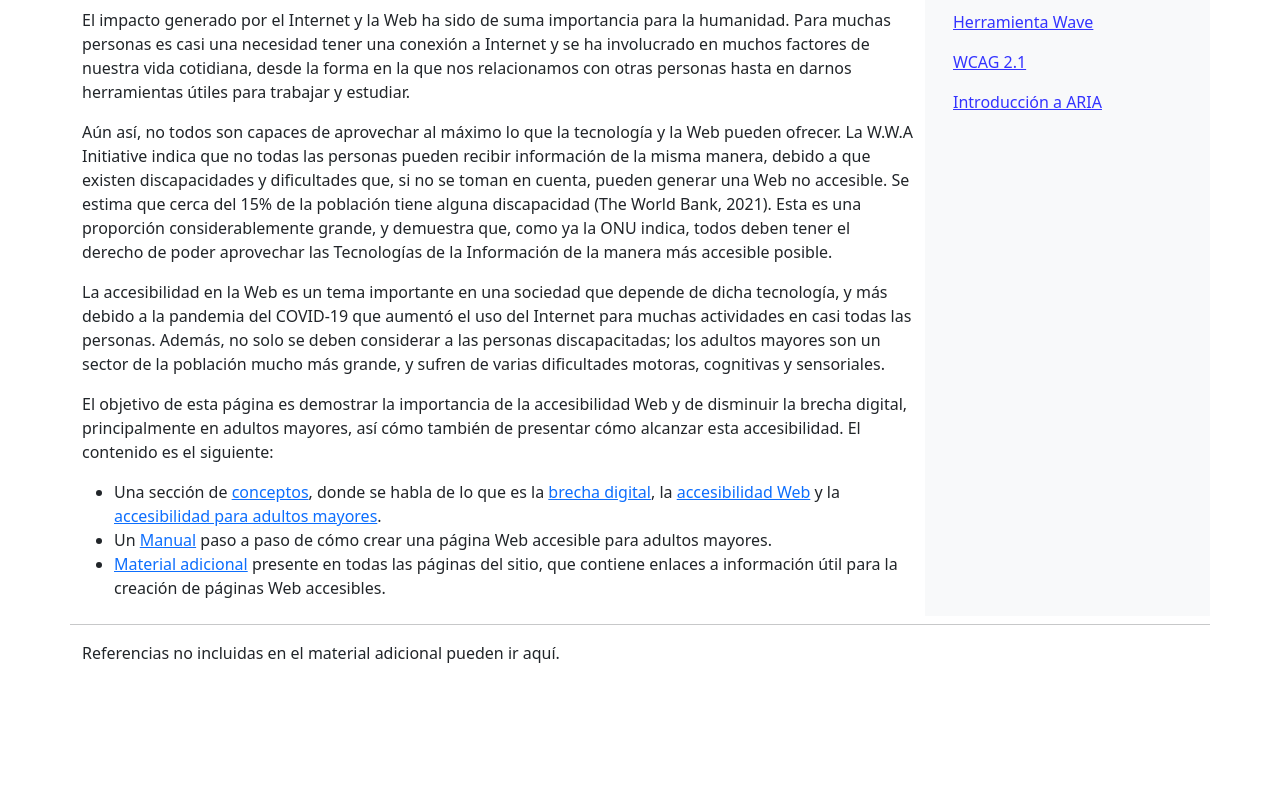
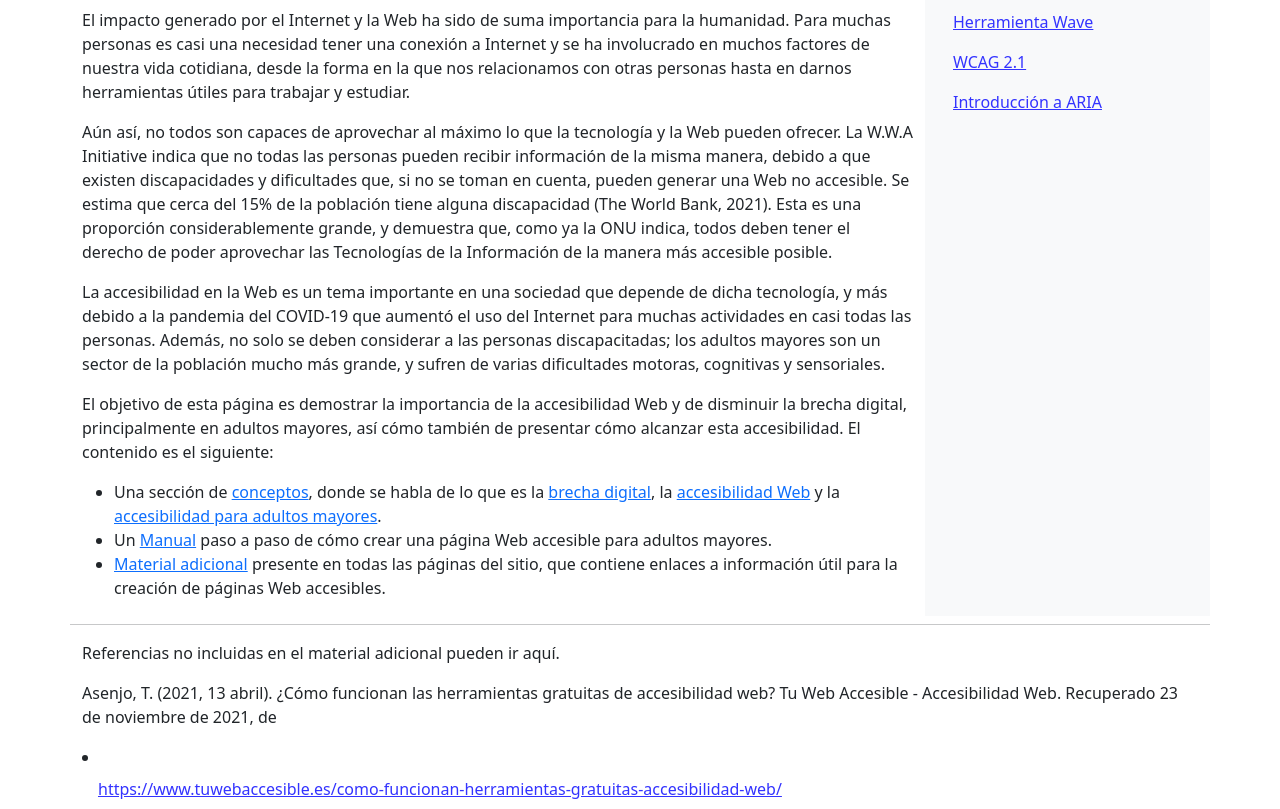
Before and after one commit to squesadav/Proyecto-Accesibilidad-y-la-Brecha-Digital, a plain HTML site: page index.html in a window 1280 px wide. Shown: the part 145-954 px from the top of the page. Before the commit the page ends 826 px from the top, so only its background shows below. Drawn offline with nearby package versions, Linux system fonts and the light colour scheme.

Commit message:
Prueba referencias

```diff
--- a/index.html
+++ b/index.html
@@ -133,6 +133,13 @@
 		</main>
 		<footer class="container">
 			<p>Referencias no incluidas en el material adicional pueden ir aquí.</p>
+			<p>Asenjo, T. (2021, 13 abril). ¿Cómo funcionan las herramientas gratuitas de accesibilidad web? Tu Web Accesible - Accesibilidad Web. Recuperado 23 de noviembre de 2021, de</p>
+				<li class="nav-item">
+					<a href="https://www.tuwebaccesible.es/como-funcionan-herramientas-gratuitas-accesibilidad-web/"
+						title="¿Cómo funcionan las herramientas gratuitas de accesibilidad web?"
+						style="color: #3333FF; text-decoration: underline;"
+						class="nav-link">https://www.tuwebaccesible.es/como-funcionan-herramientas-gratuitas-accesibilidad-web/</a>
+				</li>
 		</footer>
     </body>
 </html>
```
